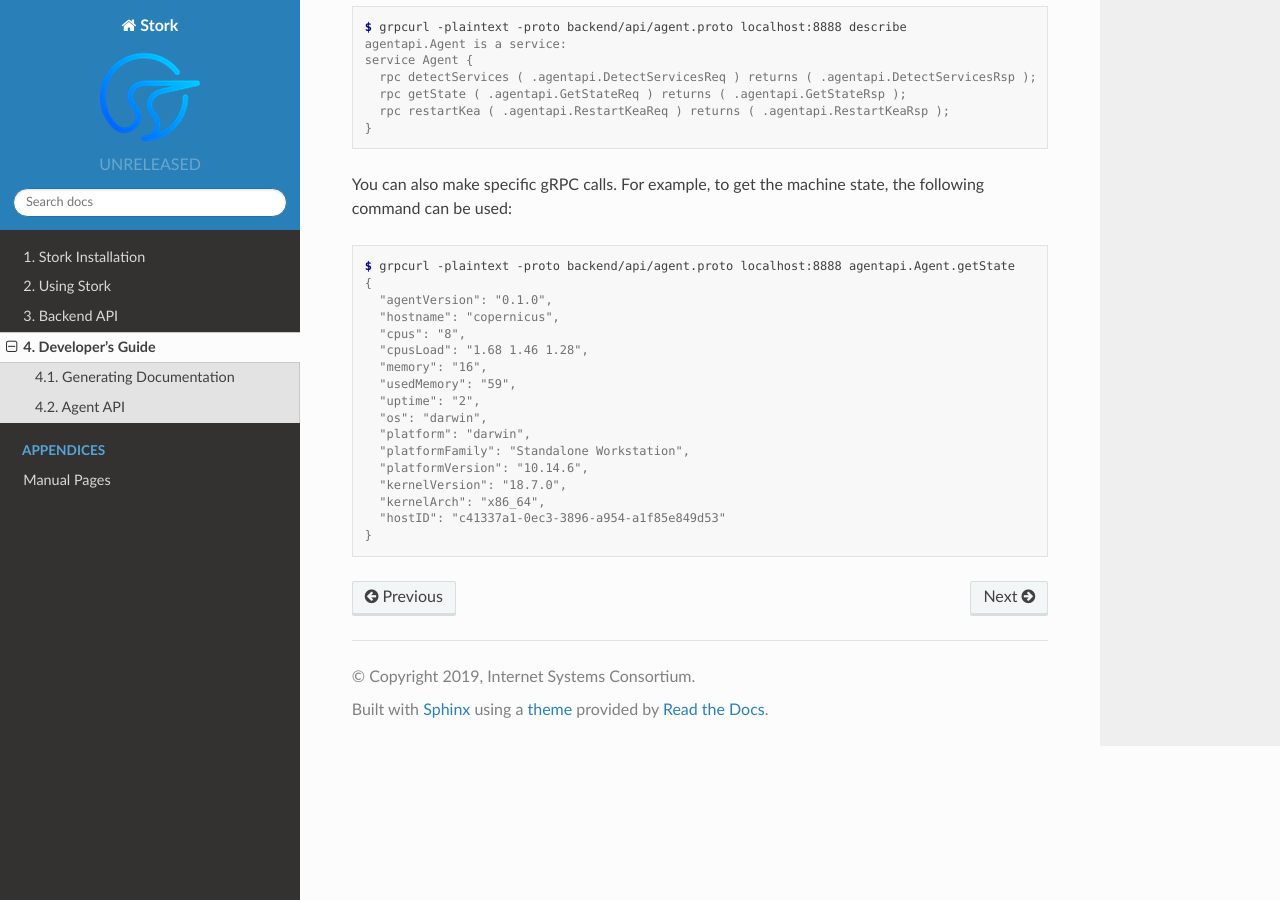
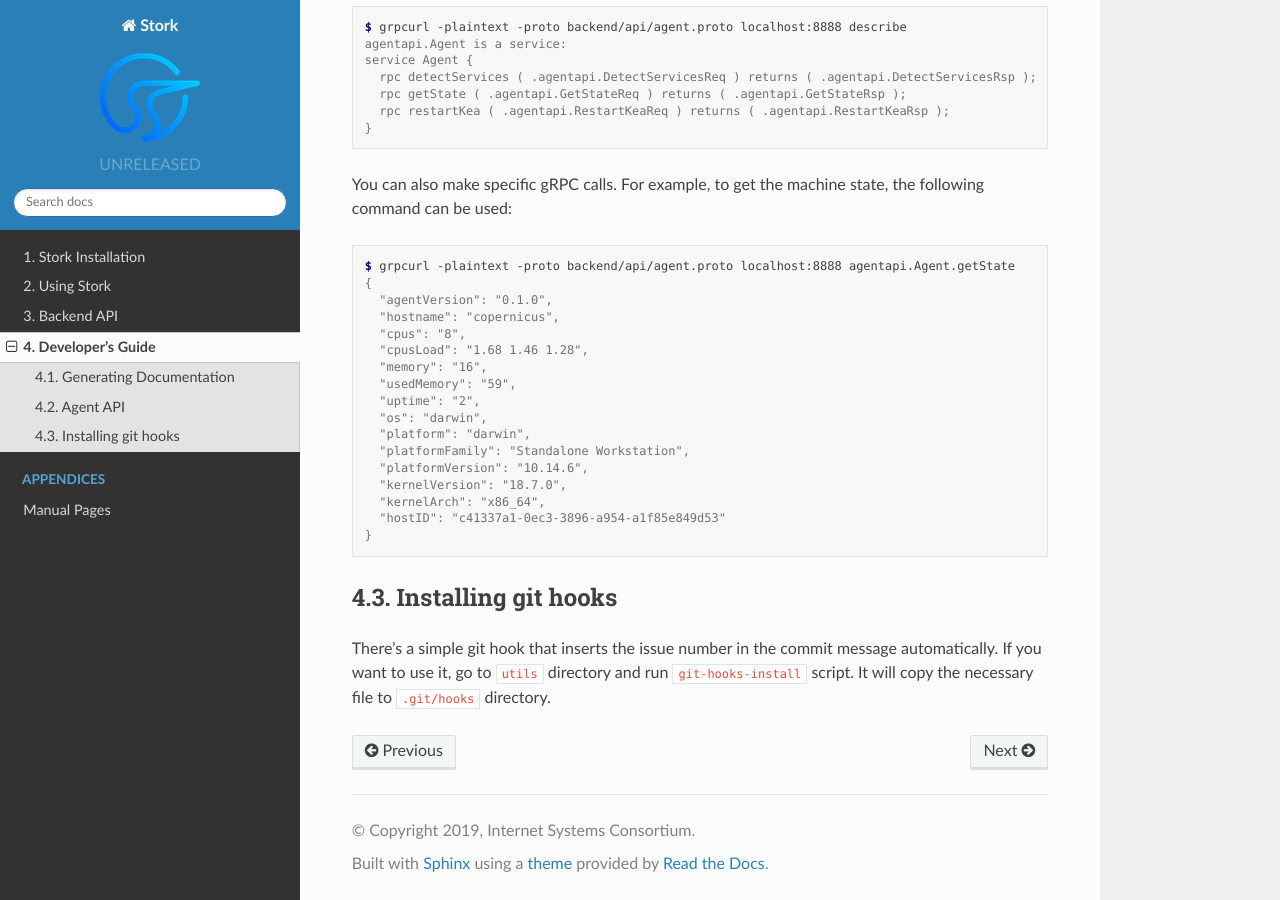
Before and after one commit to isc-projects/stork, a Sphinx documentation site: the page built from doc/devel.rst, in a window 1280 px wide and 900 px high, scrolled down 610 px. Built offline with Sphinx 7.4.7 and the Read the Docs theme 2.0.0, drawn with Linux system fonts in a browser that asks for light colours.

Commit message:
[#29] Developer's guide updated

```diff
--- a/doc/devel.rst
+++ b/doc/devel.rst
@@ -57,3 +57,10 @@ can be used:
       "kernelArch": "x86_64",
       "hostID": "c41337a1-0ec3-3896-a954-a1f85e849d53"
     }
+
+Installing git hooks
+====================
+
+There's a simple git hook that inserts the issue number in the commit message automatically. If you
+want to use it, go to ``utils`` directory and run ``git-hooks-install`` script. It will copy the
+necessary file to ``.git/hooks`` directory.
```
